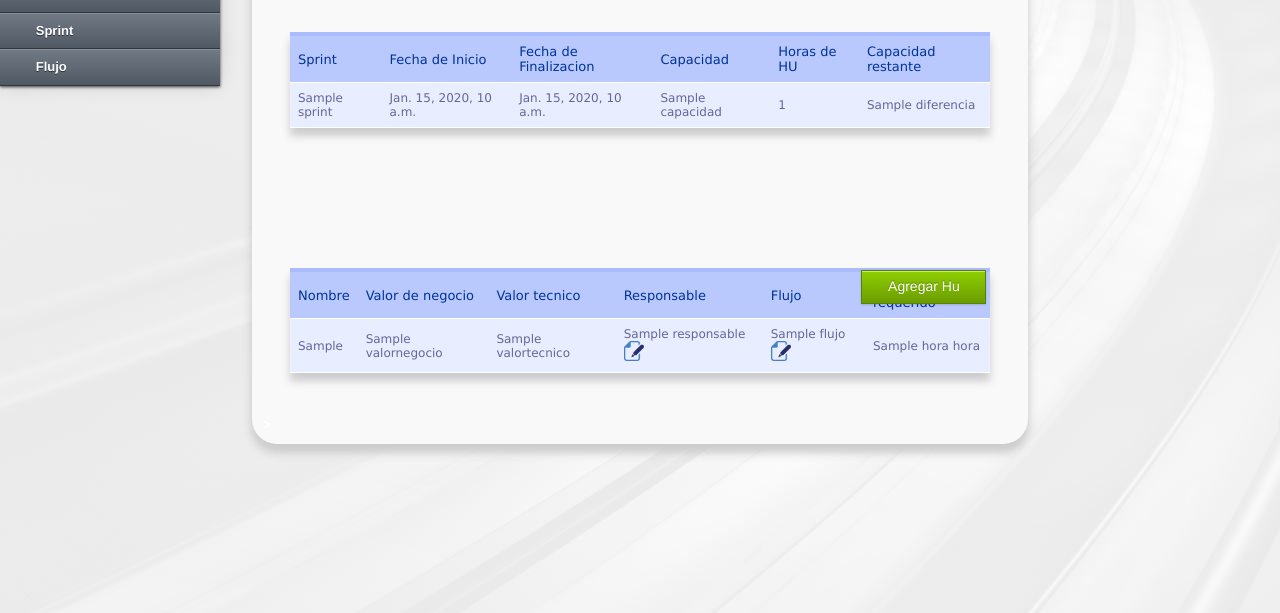
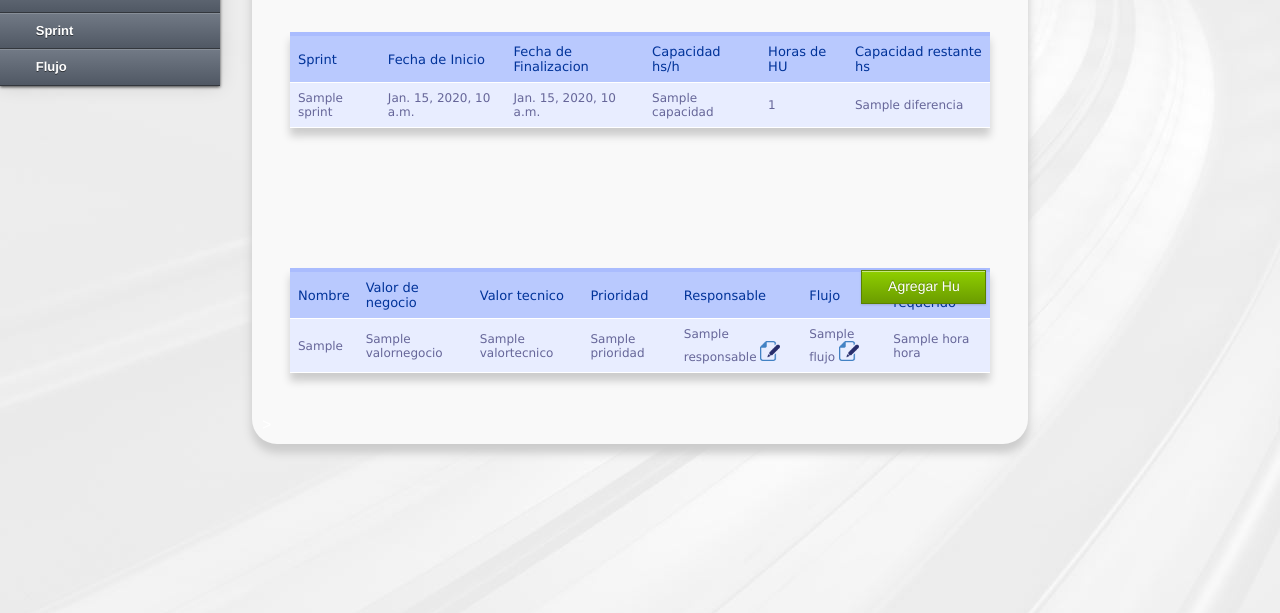
Before and after one commit to sagasilver/gestorproject1, a Django app: template demo/templates/sprint_backlog.html in a window 1280 px wide. Shown: the part 184-797 px from the top of the page. Run offline with Django 3.2, Linux system fonts and the light colour scheme; the template is opened without the code that fills it: most values are stand-ins (such as "Sample title", 1, 10 or a date in 2020); some libraries are stand-ins or nearby versions.

Commit message:
modificacion interfaz sprint_backlog

```diff
--- a/demo/templates/sprint_backlog.html
+++ b/demo/templates/sprint_backlog.html
@@ -68,9 +68,9 @@
                 <th>Sprint</th>
                 <th>Fecha de Inicio</th>
                 <th>Fecha de Finalizacion</th>
-                <th>Capacidad</th>
+                <th>Capacidad hs/h</th>
                 <th>Horas de HU</th>
-                <th>Capacidad restante</th>
+                <th>Capacidad restante hs</th>
                 <tr>
                     <td>{{sprint}}</td>
                     <td>{{sprint.fechaInicio}}</td>
@@ -88,6 +88,7 @@
             <th>Nombre</th>
             <th>Valor de negocio</th>
             <th>Valor tecnico</th>
+             <th>Prioridad</th>
             <th>Responsable</th>
             <th>Flujo</th>
             <th>Esfuerzo requerido</th>
@@ -96,6 +97,7 @@
                 <td>{{h}}</td>
                 <td>{{h.valornegocio}}</td>
                 <td>{{h.valortecnico}}</td>
+                 <td>{{h.prioridad}}</td>
                 <td>{{h.responsable}}   <a href="/usuario/editar_responsable/{{h.id}}/{{proyecto.id}}/{{sprint.id}}"><img src="/static/img/pencil3.png" width="20" height="20"/></a></td>
                 <td>{{h.flujo}}   <a href="/usuario/editar_flujo/{{h.id}}/{{proyecto.id}}/{{sprint.id}}"><img src="/static/img/pencil3.png" width="20" height="20"/></a></td>
                 <td>{{h.hora }}
```
